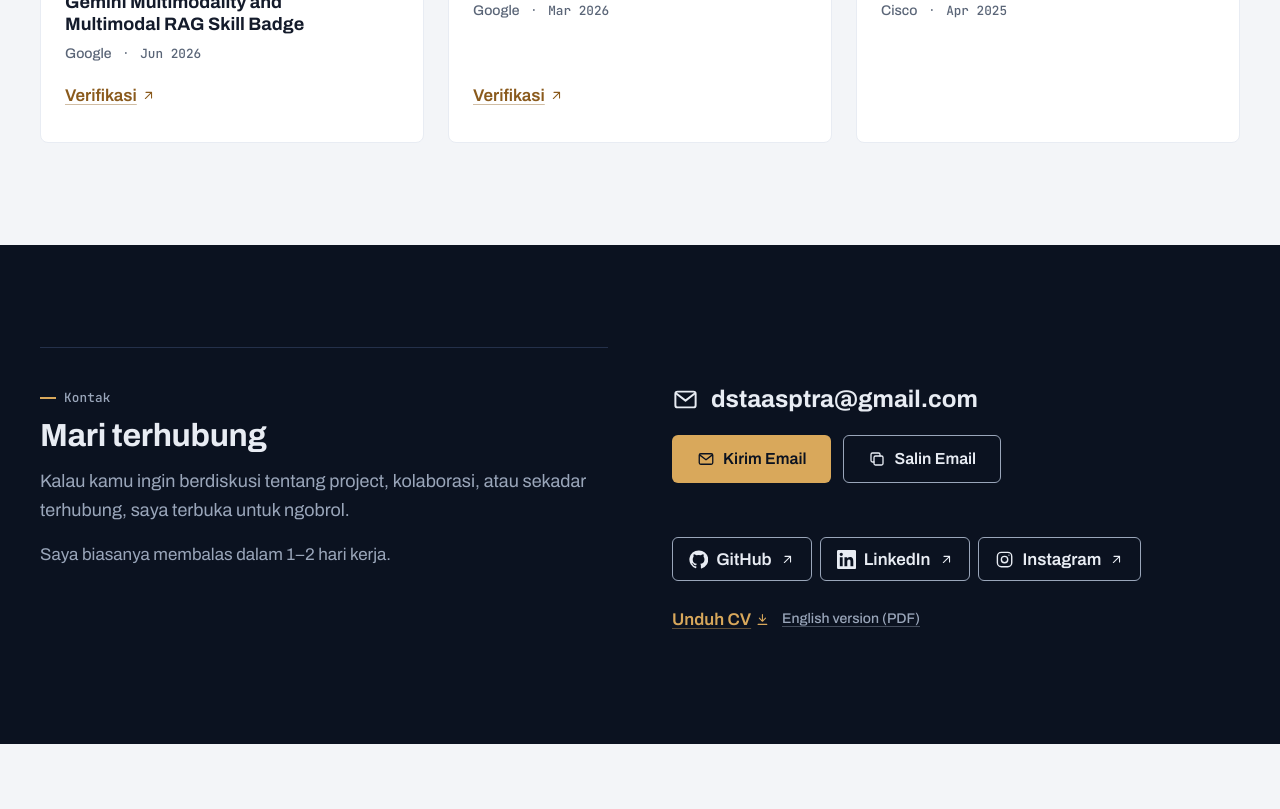
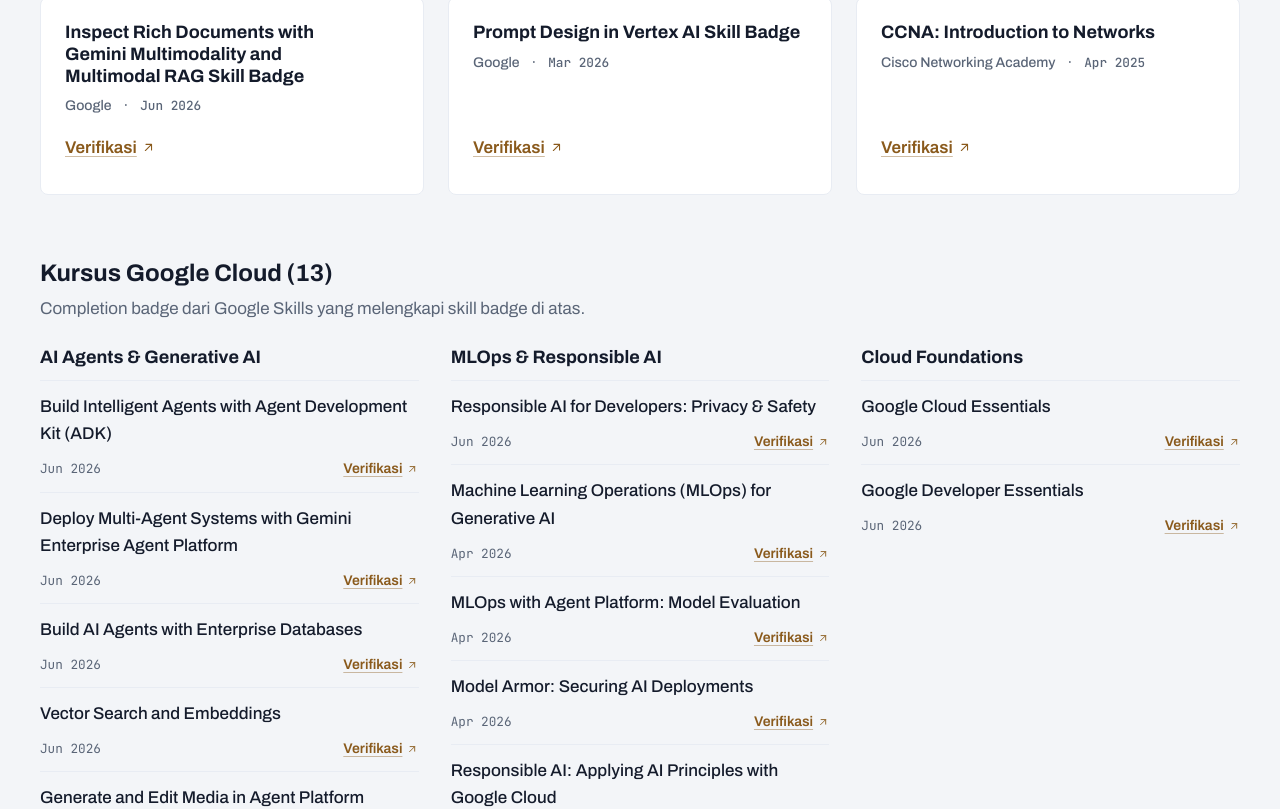
Before and after one commit to destadrns/Portofolio-Desta, a React (Vite) app: page / in a window 1280 px wide. Shown: the part 9460-10269 px from the top of the page. Before the commit the page ends 10204 px from the top, so only its background shows below. Built offline with nearby package versions, Linux system fonts and the light colour scheme.

Commit message:
content: add Google Cloud course credentials

```diff
--- a/src/components/Certifications.tsx
+++ b/src/components/Certifications.tsx
@@ -1,12 +1,14 @@
 import { certifications } from '../data/profile';
 import { ui } from '../data/ui';
+import { CloudCourses } from './CloudCourses';
 import { useLang } from '../i18n/LanguageContext';
 import { ExternalLink } from './ExternalLink';
 import { useReveal } from './motion';
 import { SectionHead } from './SectionHead';
 
 // Six certificates as quiet cards, revealed like the Skill cards. Names stay in English; issuer and
-// date sit on one meta line; a Credly badge gets a Verify link that opens in a new tab.
+// date sit on one meta line; each has a Verify link that opens in a new tab. The Google Cloud
+// courses follow as a compact list (CloudCourses).
 export function Certifications() {
   const { t } = useLang();
   const ref = useReveal<HTMLUListElement>();
@@ -34,6 +36,7 @@
             </li>
           ))}
         </ul>
+        <CloudCourses />
       </div>
     </section>
   );
--- /dev/null
+++ b/src/components/CloudCourses.tsx
@@ -0,0 +1,73 @@
+import { useId, useState } from 'react';
+import { cloudCourseGroups, cloudCourseUrl } from '../data/profile';
+import { ui } from '../data/ui';
+import { useLang } from '../i18n/LanguageContext';
+import type { CloudCourseGroup } from '../types';
+import { ExternalLink } from './ExternalLink';
+import { ChevronIcon } from './Icons';
+import { useMedia, useReveal } from './motion';
+
+// From 768px the three themes sit side by side and are always open; below that each theme heading
+// is a button that opens its list (closed by default).
+const COLUMNS = '(min-width: 768px)';
+
+const total = cloudCourseGroups.reduce((sum, group) => sum + group.courses.length, 0);
+
+function Group({ group, columns }: { group: CloudCourseGroup; columns: boolean }) {
+  const { t } = useLang();
+  const [open, setOpen] = useState(false);
+  const listId = useId();
+  const shown = columns || open;
+
+  return (
+    <div className="courses__group">
+      <h4 className="courses__theme">
+        {columns ? (
+          group.name
+        ) : (
+          <button type="button" className="courses__toggle" aria-expanded={open} aria-controls={listId} onClick={() => setOpen((v) => !v)}>
+            <span lang="en">{group.name}</span>
+            <span className="courses__count">{group.courses.length}</span>
+            <ChevronIcon />
+          </button>
+        )}
+      </h4>
+      <ul id={listId} className="courses__list" role="list" hidden={!shown}>
+        {group.courses.map((course) => (
+          <li key={course.badgeId} className="course">
+            <span className="course__name" lang="en">
+              {course.name}
+            </span>
+            <span className="course__meta">
+              <span className="mono">{t(course.date)}</span>
+              <ExternalLink className="link course__verify" href={cloudCourseUrl(course.badgeId)} label={`${t(ui.verify)}: ${course.name}`}>
+                {t(ui.verify)}
+              </ExternalLink>
+            </span>
+          </li>
+        ))}
+      </ul>
+    </div>
+  );
+}
+
+// Google Cloud completion badges under the main certificate cards: compact rows, not cards.
+export function CloudCourses() {
+  const { t } = useLang();
+  const columns = useMedia(COLUMNS);
+  const ref = useReveal<HTMLDivElement>();
+
+  return (
+    <div ref={ref} className="courses" data-reveal="rise">
+      <h3 className="courses__title">
+        {t(ui.cloudCourses)} ({total})
+      </h3>
+      <p className="courses__intro">{t(ui.cloudCoursesIntro)}</p>
+      <div className="courses__groups">
+        {cloudCourseGroups.map((group) => (
+          <Group key={group.name} group={group} columns={columns} />
+        ))}
+      </div>
+    </div>
+  );
+}
--- a/src/components/Icons.tsx
+++ b/src/components/Icons.tsx
@@ -39,6 +39,12 @@
 export const DownloadIcon = (p: IconProps) => (
   <Stroke {...p}>
     <path d="M12 4v11M7 10l5 5 5-5M5 20h14" />
+  </Stroke>
+);
+
+export const ChevronIcon = (p: IconProps) => (
+  <Stroke {...p}>
+    <path d="m6 9 6 6 6-6" />
   </Stroke>
 );
 
--- a/src/data/profile.ts
+++ b/src/data/profile.ts
@@ -1,4 +1,4 @@
-import type { Certification, Profile, SkillGroup, TimelineItem } from '../types';
+import type { Certification, CloudCourseGroup, Profile, SkillGroup, TimelineItem } from '../types';
 
 // Sources: the old portfolio (copied as written) and the CV (PRD Appendix A).
 export const profile: Profile = {
@@ -138,7 +138,7 @@
   },
 ];
 
-// Names stay in English. Credly links open the public badge for verification.
+// Names stay in English. Each link opens the public credential for verification.
 export const certifications: Certification[] = [
   {
     name: 'Google Gemini AI Developer',
@@ -148,6 +148,7 @@
       id: 'Lulusan LastMile 2026 Bootcamp (Mar–Jun 2026): dasar LLM, prompt engineering, dan pengembangan aplikasi dengan Gemini API.',
       en: 'LastMile 2026 Bootcamp graduate (Mar–Jun 2026): LLM fundamentals, prompt engineering, and Gemini API app development.',
     },
+    verifyUrl: 'https://id.myskillwallet.ai/verify/certificate/5f799b77-b75c-4ddc-80b5-3ef12c2e0514',
   },
   {
     name: 'Deploy Multi-Agent Architectures',
@@ -174,8 +175,45 @@
     verifyUrl: 'https://www.credly.com/badges/f8656181-a34e-46a3-9ab2-61f955edcaef',
   },
   {
-    name: 'Cisco Certified Network Associate',
-    issuer: 'Cisco',
+    name: 'CCNA: Introduction to Networks',
+    issuer: 'Cisco Networking Academy',
     date: { id: 'Apr 2025', en: 'Apr 2025' },
+    verifyUrl: 'https://www.credly.com/badges/207b47e3-e921-4de6-8b0c-d520dca5e727',
   },
 ];
+
+// Google Skills public profile; a course's badge page is cloudCourseUrl(badgeId).
+const GOOGLE_SKILLS_PROFILE = 'https://www.skills.google/public_profiles/014fcc9a-389f-4af9-8647-7e6b5ee35960/badges';
+export const cloudCourseUrl = (badgeId: string) => `${GOOGLE_SKILLS_PROFILE}/${badgeId}`;
+
+// Completion badges that complement the skill badges above, newest first within each theme.
+export const cloudCourseGroups: CloudCourseGroup[] = [
+  {
+    name: 'AI Agents & Generative AI',
+    courses: [
+      { name: 'Build Intelligent Agents with Agent Development Kit (ADK)', date: { id: 'Jun 2026', en: 'Jun 2026' }, badgeId: '24758009' },
+      { name: 'Deploy Multi-Agent Systems with Gemini Enterprise Agent Platform', date: { id: 'Jun 2026', en: 'Jun 2026' }, badgeId: '24758007' },
+      { name: 'Build AI Agents with Enterprise Databases', date: { id: 'Jun 2026', en: 'Jun 2026' }, badgeId: '24760646' },
+      { name: 'Vector Search and Embeddings', date: { id: 'Jun 2026', en: 'Jun 2026' }, badgeId: '24772906' },
+      { name: 'Generate and Edit Media in Agent Platform', date: { id: 'Jun 2026', en: 'Jun 2026' }, badgeId: '24766797' },
+      { name: 'Generative AI Explorer – Agent Platform', date: { id: 'Jun 2026', en: 'Jun 2026' }, badgeId: '24716904' },
+    ],
+  },
+  {
+    name: 'MLOps & Responsible AI',
+    courses: [
+      { name: 'Responsible AI for Developers: Privacy & Safety', date: { id: 'Jun 2026', en: 'Jun 2026' }, badgeId: '24781577' },
+      { name: 'Machine Learning Operations (MLOps) for Generative AI', date: { id: 'Apr 2026', en: 'Apr 2026' }, badgeId: '23593430' },
+      { name: 'MLOps with Agent Platform: Model Evaluation', date: { id: 'Apr 2026', en: 'Apr 2026' }, badgeId: '23593506' },
+      { name: 'Model Armor: Securing AI Deployments', date: { id: 'Apr 2026', en: 'Apr 2026' }, badgeId: '23597461' },
+      { name: 'Responsible AI: Applying AI Principles with Google Cloud', date: { id: 'Apr 2026', en: 'Apr 2026' }, badgeId: '23593367' },
+    ],
+  },
+  {
+    name: 'Cloud Foundations',
+    courses: [
+      { name: 'Google Cloud Essentials', date: { id: 'Jun 2026', en: 'Jun 2026' }, badgeId: '24686541' },
+      { name: 'Google Developer Essentials', date: { id: 'Jun 2026', en: 'Jun 2026' }, badgeId: '24687229' },
+    ],
+  },
+];
--- a/src/data/ui.ts
+++ b/src/data/ui.ts
@@ -53,8 +53,8 @@
     label: { id: 'Kredensial', en: 'Credentials' },
     title: { id: 'Sertifikasi', en: 'Certifications' },
     purpose: {
-      id: 'Sertifikat dari Google, Cisco, dan bootcamp AI yang mendukung pengembangan aplikasi berbasis AI.',
-      en: 'Certificates from Google, Cisco, and an AI bootcamp that back my work on AI-powered applications.',
+      id: 'Skill badge dan sertifikat dari Google, Cisco, dan SmartBridge, ditambah 13 kursus Google Cloud seputar AI agents, MLOps, dan responsible AI.',
+      en: 'Skill badges and certificates from Google, Cisco, and SmartBridge, plus 13 Google Cloud courses on AI agents, MLOps, and responsible AI.',
     },
   },
   {
@@ -94,6 +94,11 @@
   // The secondary link offers the other language, so its text is in that language.
   cvOtherVersion: { id: 'English version (PDF)', en: 'Versi Bahasa Indonesia (PDF)' },
   verify: { id: 'Verifikasi', en: 'Verify' },
+  cloudCourses: { id: 'Kursus Google Cloud', en: 'Google Cloud Courses' },
+  cloudCoursesIntro: {
+    id: 'Completion badge dari Google Skills yang melengkapi skill badge di atas.',
+    en: 'Completion badges from Google Skills that complement the skill badges above.',
+  },
   viewProjects: { id: 'Lihat Proyek', en: 'View Projects' },
   problem: { id: 'Masalah', en: 'Problem' },
   solution: { id: 'Solusi', en: 'Solution' },
--- a/src/styles/sections.css
+++ b/src/styles/sections.css
@@ -1272,6 +1272,129 @@
   }
 }
 
+/* Google Cloud courses: thin rows, not cards. Phones stack the three themes as an accordion (each
+   heading is a button, closed by default); from 768px they sit in three always-open columns.
+   .courses__list never sets display, so its hidden attribute keeps working. */
+.courses {
+  margin-top: var(--space-8);
+}
+
+.courses__title {
+  font-size: var(--fs-project);
+  font-weight: 700;
+}
+
+.courses__intro {
+  max-width: var(--measure);
+  margin-top: var(--space-2);
+  color: var(--text-2);
+}
+
+.courses__groups {
+  display: grid;
+  margin-top: var(--space-5);
+  border-top: var(--border) solid var(--line);
+}
+
+.courses__group {
+  min-width: 0;
+  border-bottom: var(--border) solid var(--line);
+}
+
+.courses__theme {
+  font-size: var(--fs-name);
+  font-weight: 700;
+}
+
+.courses__toggle {
+  display: flex;
+  align-items: center;
+  gap: var(--space-3);
+  width: 100%;
+  min-height: 48px;
+  padding: var(--space-3) 0;
+  border: 0;
+  background: none;
+  font: inherit;
+  font-weight: 700;
+  text-align: left;
+  color: var(--text);
+  cursor: pointer;
+}
+
+.courses__toggle > span:first-child {
+  flex: 1;
+}
+
+.courses__count {
+  font-family: var(--font-mono);
+  font-size: var(--fs-label);
+  font-weight: 500;
+  color: var(--text-2);
+}
+
+.courses__toggle .icon {
+  transition: transform var(--dur-1) var(--ease);
+}
+
+.courses__toggle[aria-expanded='true'] .icon {
+  transform: rotate(180deg);
+}
+
+.courses__list {
+  padding-bottom: var(--space-2);
+}
+
+.course {
+  padding-top: var(--space-3);
+  border-top: var(--border) solid var(--line);
+}
+
+.course__name {
+  display: block;
+  font-weight: 500;
+  overflow-wrap: anywhere;
+}
+
+.course__meta {
+  display: flex;
+  flex-wrap: wrap;
+  align-items: center;
+  justify-content: space-between;
+  column-gap: var(--space-3);
+  font-size: var(--fs-meta);
+  color: var(--text-2);
+}
+
+.course__meta .mono {
+  font-size: var(--fs-label);
+}
+
+.course__verify {
+  font-size: var(--fs-meta);
+}
+
+@media (min-width: 768px) {
+  .courses__groups {
+    grid-template-columns: repeat(3, minmax(0, 1fr));
+    column-gap: var(--space-6);
+    border-top: 0;
+  }
+
+  .courses__group {
+    border-bottom: 0;
+  }
+
+  .courses__theme {
+    padding-bottom: var(--space-3);
+    border-bottom: var(--border) solid var(--line);
+  }
+
+  .courses__list .course:first-child {
+    border-top: 0;
+  }
+}
+
 /* ---------- Contact (dark ground) ---------- */
 
 .contact-panel {
```
Also changed, not shown: src/types.ts (+12 -0 lines), 1 other file (tests, documents, lock files or other folders).
